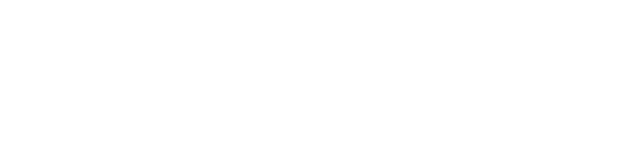
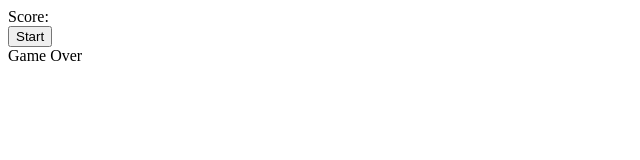
Before and after one commit to Marce-Sevilla/snake, a plain HTML site: page index.html in a window 1280 px wide. Shown: the whole page, without its empty margins (0-640 px from the left). Drawn offline with Linux system fonts and the light colour scheme.

Commit message:
feat: add all the necessary HTML elements

```diff
--- a/index.html
+++ b/index.html
@@ -11,6 +11,12 @@
 </head>
 <body>
     <div id="board"></div>
-    <div class="boardInfo"></div>
+    <div class="boardInfo">
+        <div>
+            Score: <div id="scoreBoard"></div>
+            <button id="start">Start</button>
+        </div>
+    </div>
+    <div id="gameOver">Game Over</div>
 </body>
 </html>
```
